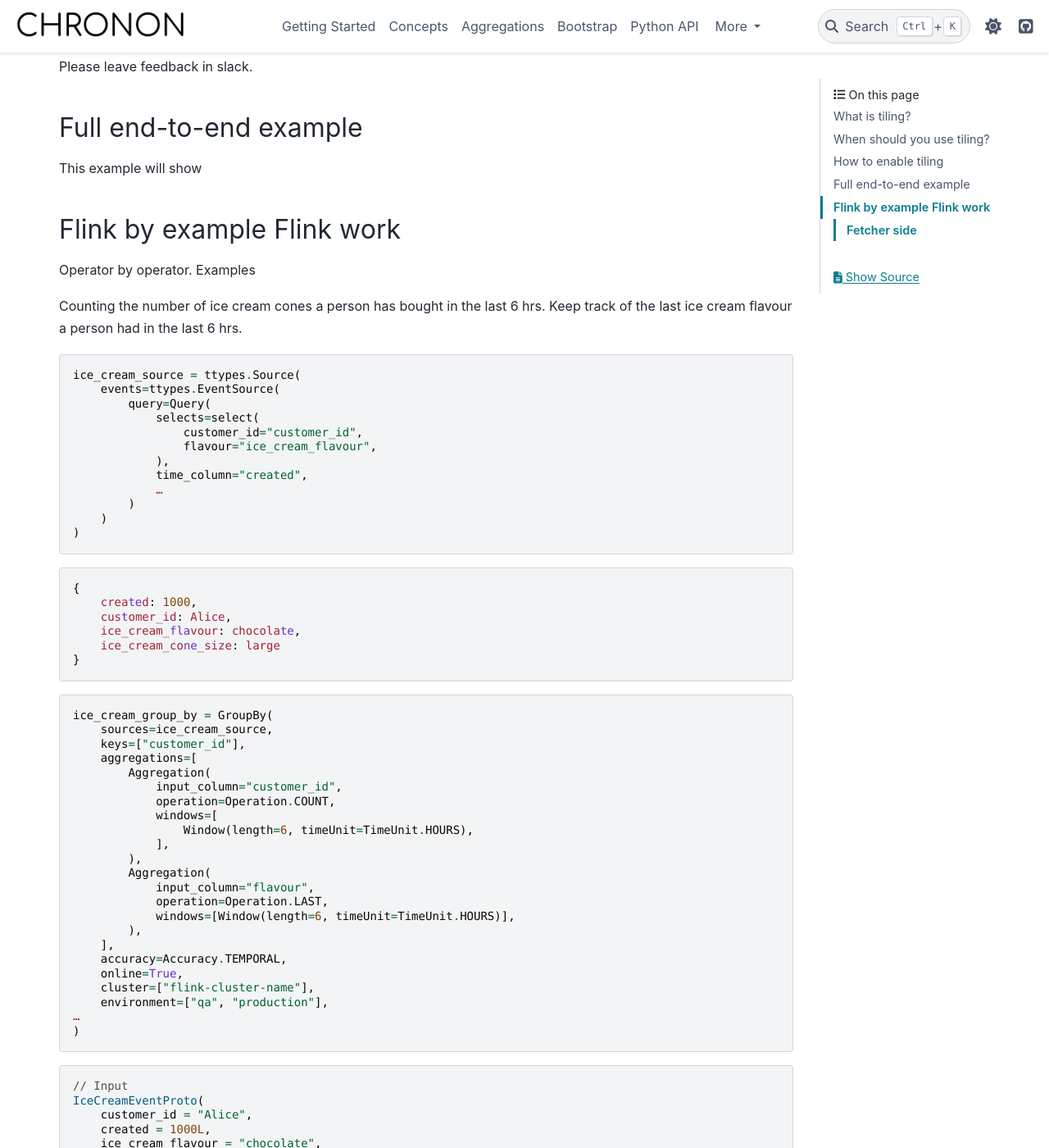
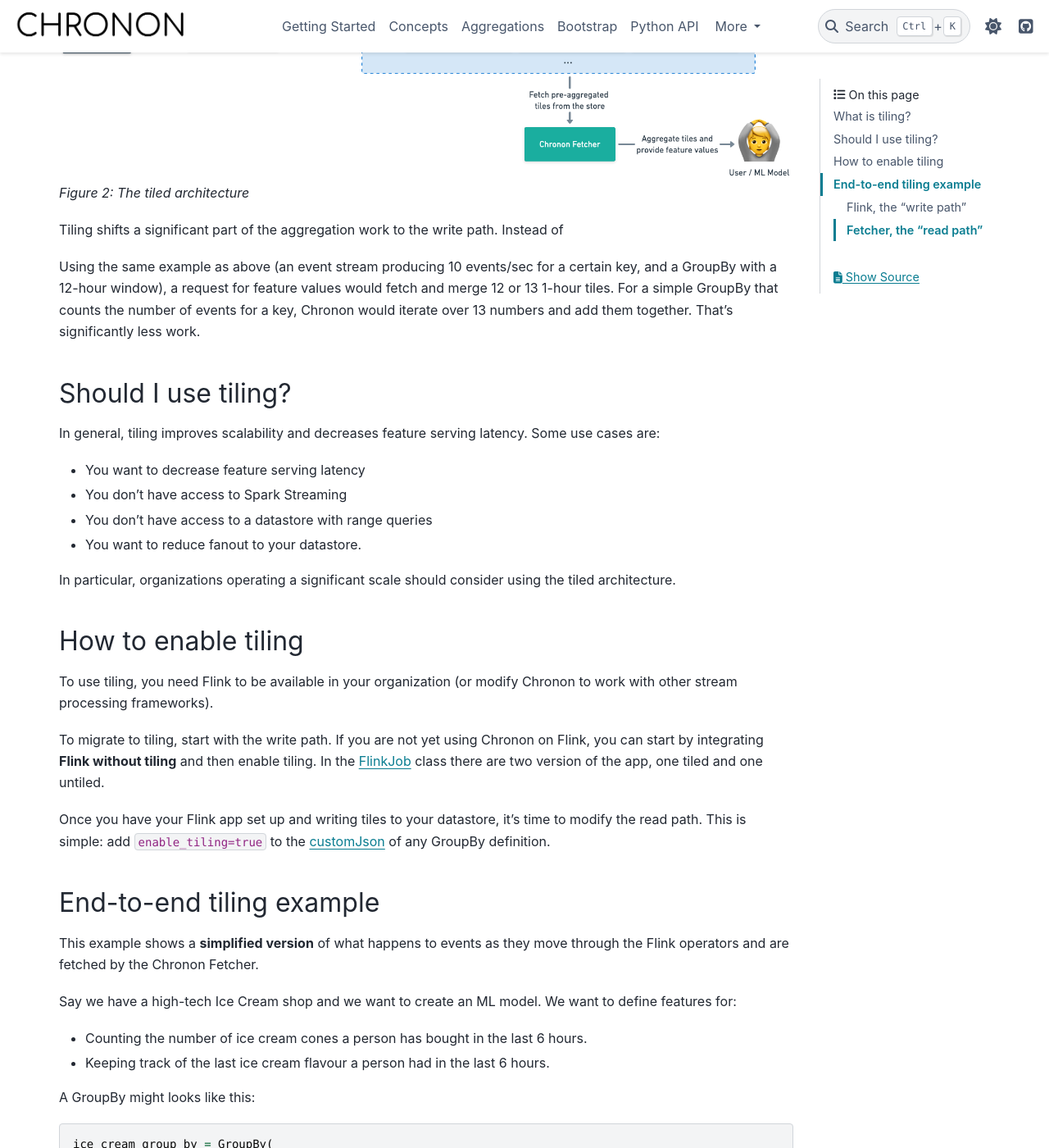
Before and after one commit to airbnb/chronon, a Sphinx documentation site: the page built from docs/source/Tiled_Architecture.md, in a window 1280 px wide and 1400 px high, scrolled down 1373 px. Shown: the whole window at 82% size. Built offline with Sphinx 7.4.7 and the PyData theme 0.15.4, drawn with Linux system fonts in a browser that asks for light colours; some of the changed text lies outside the part shown.

Commit message:
First draft done

````diff
--- a/docs/source/Tiled_Architecture.md
+++ b/docs/source/Tiled_Architecture.md
@@ -1,87 +1,85 @@
 
 # Tiled Architecture
 
-**Warning**: Tiling is an experimental feature that is still in the process of being open-sourced.
+**Important**: Tiling is a new feature that is still in the process of being open-sourced.
 
 ## What is tiling?
 
-The tiled architecture is a
+Tiling or the tiled architecture is a modification to Chronon's online architecture to store pre-aggregates (also known as "IRs" or Intermediate Representations) in the Key-Value store instead of individual events.
 
-Short summary. Intended for companies operating at significant scale.
+The primary purpose of tiling is to increase scalability and decrease feature serving latency.
 
-Requires [Flink](https://flink.apache.org/)
+The tiled architecture, as it is now, requires [Flink](https://flink.apache.org/).
 
-The regular, untiled version
-- Architecture, image
+### Chronon without tiling
+The regular, untiled version works as pictured in Figure 1.
+- The "write" path: reads an event stream, processes the events in Spark, then writes them out to a datastore.
+- The "read" path: reads O(events) events from the store, aggregates them, and returns the feature values to the user.
+
+![Architecture](../images/Untiled_Architecture.png)
+_Figure 1: The untiled architecture_
+
+At scale, aggregating O(n) events each time there is a request can become costly. For example, if you have an event stream producing 10 events/sec for a certain key, a request for a feature with a 12-hour window will have to fetch and aggregate 432,000 events every single time. For a simple GroupBy that counts the number of events for a key, Chronon would iterate over 432,000 items and count the total.
+
+### Chronon with tiling
+The tiled architecture, depicted in Figure 2, works differently:
+- The "write" path: reads an event stream, processes and pre-aggregates the events in a stateful Flink app, then writes out the pre-aggregates to "tiles" in the store.
+- The "read" path: reads O(tiles) tiles from the store, merges the pre-aggregates, and returns the feature values to the user.
 
 ![Architecture](../images/Tiled_Architecture.png)
+_Figure 2: The tiled architecture_
 
-The tiled version
-- Architecture, image
+Tiling shifts a significant part of the aggregation work to the write path. Instead of
 
-![Architecture](../images/Untiled_Architecture.png)
+Using the same example as above (an event stream producing 10 events/sec for a certain key, and a GroupBy with a 12-hour window), a request for feature values would fetch and merge 12 or 13 1-hour tiles. For a simple GroupBy that counts the number of events for a key, Chronon would iterate over 13 numbers and add them together. That's significantly less work.
 
-## When should you use tiling?
+## Should I use tiling?
 
-If you need performance, or don’t have a KV store with range queries
+In general, tiling improves scalability and decreases feature serving latency. Some use cases are:
+- You want to decrease feature serving latency
+- You don't have access to Spark Streaming
+- You don't have access to a datastore with range queries
+- You want to reduce fanout to your datastore.
 
+In particular, organizations operating a significant scale should consider using the tiled architecture.
 
 ## How to enable tiling
 
-Look at the Flink code.
+To use tiling, you need Flink to be available in your organization (or modify Chronon to work with other stream processing frameworks).
 
-Reference PRs.
+To migrate to tiling, start with the write path. If you are not yet using Chronon on Flink, you can start by integrating **Flink without tiling** and then enable tiling. In the [FlinkJob](https://github.com/airbnb/chronon/blob/master/flink/src/main/scala/ai/chronon/flink/FlinkJob.scala) class there are two version of the app, one tiled and one untiled.
 
+Once you have your Flink app set up and writing tiles to your datastore, it's time to modify the read path. This is simple: add `enable_tiling=true` to the [customJson](https://github.com/airbnb/chronon/blob/48b789dd2c216c62bbf1d74fbf4e779f23db541f/api/py/ai/chronon/group_by.py#L561) of any GroupBy definition.
 
-Please leave feedback in slack.
+## End-to-end tiling example
 
-## Full end-to-end example
+This example shows a **simplified version** of what happens to events as they move through the Flink operators and are fetched by the Chronon Fetcher.
 
-This example will show
+Say we have a high-tech Ice Cream shop and we want to create an ML model. We want to define features for:
+- Counting the number of ice cream cones a person has bought in the last 6 hours.
+- Keeping track of the last ice cream flavour a person had in the last 6 hours.
 
-## Flink by example Flink work
-
-Operator by operator. Examples
-
-Counting the number of ice cream cones a person has bought in the last 6 hrs.
-Keep track of the last ice cream flavour a person had in the last 6 hrs.
-
-
-```python
-ice_cream_source = ttypes.Source(
-    events=ttypes.EventSource(
-        query=Query(
-            selects=select(
-                customer_id="customer_id",
-                flavour="ice_cream_flavour",
-            ),
-            time_column="created",
-            …
-        )
-    )
-)
-```
-
-```json
-{
-    created: 1000,
-    customer_id: Alice,
-    ice_cream_flavour: chocolate,
-    ice_cream_cone_size: large
-}
-```
-
+A GroupBy might looks like this:
 ```python
 ice_cream_group_by = GroupBy(
-    sources=ice_cream_source,
+    sources=Source(
+        events=ttypes.EventSource(
+            query=Query(
+                selects=select(
+                    customer_id="customer_id",
+                    flavour="ice_cream_flavour",
+                ),
+                time_column="created",
+                …
+            )
+        )
+    ),
     keys=["customer_id"],
     aggregations=[
         Aggregation(
             input_column="customer_id",
             operation=Operation.COUNT,
-            windows=[
-                Window(length=6, timeUnit=TimeUnit.HOURS),
-            ],
+            windows=[Window(length=6, timeUnit=TimeUnit.HOURS)],
         ),
         Aggregation(
             input_column="flavour",
@@ -91,11 +89,38 @@
     ],
     accuracy=Accuracy.TEMPORAL,
     online=True,
-    cluster=["flink-cluster-name"],
-    environment=["qa", "production"],
-…
+    …
 )
 ```
+
+### Flink, the "write path"
+
+The Flink job contains five main operators
+ 1. Source - Reads events of type `T` from a source, which is often a Kafka topic. The generic type `T` could be a Scala case class, [Thrift](https://thrift.apache.org/), [Proto](https://protobuf.dev/), etc.
+ 2. Spark expression evaluation - Evaluates the Spark SQL expression in the GroupBy and projects and filters the input data. This runs Spark inside the Flink app using CatalystUtil.
+ 3. Window/tiling - This is main tiling operator. It uses a window to aggregate incoming events and keep track of the IRs. It outputs the pre-aggregates on every event so they are written out to the KV store and the fetcher has access to fresh values.
+ 4. Avro conversion - Finishes [Avro](https://avro.apache.org/)-converting the output of the window (the IRs) to a form that can be written out to the KV store (PutRequest object).
+ 5. KV store sink - Writes the `PutRequest` objects to the KV store using the `AsyncDataStream` API.
+
+Counting the number of ice cream cones a person has bought in the last 6 hrs.
+Keep track of the last ice cream flavour a person had in the last 6 hrs.
+
+#### 1. Source
+
+The Source operator consumes from Kafka and deserializes the events into typed objects. For our Ice Cream shop example, we have this Proto:
+
+```json
+IceCreamEventProto(
+     customer_id: _root_.scala.Predef.String = "",
+     created: _root_.scala.Long = 0L,
+     ice_cream_flavour: _root_.scala.Predef.String = "",
+     ice_cream_cone_size: _root_.scala.Predef.String = "",
+)
+```
+
+#### 2. Spark expression evaluation
+
+Here, the operator takes the object of type `T`, performs the selects and filters defined in the GroupBy, and outputs a `Map[String, Any]`.
 
 ```scala
 // Input
@@ -103,7 +128,7 @@
     customer_id = "Alice",
     created = 1000L,
     ice_cream_flavour = "chocolate",
-    ice_cream_cone_size =  "large" // Not used
+    ice_cream_cone_size =  "large" // Not used in GroupBy definition
 )
 // Output
 Map(
@@ -113,13 +138,42 @@
 )
 ```
 
-### Fetcher side
+#### 3. Window operator
 
-From batch KV store
+The window operator pre-aggregates the incoming `Map(String -> Any)` and outputs an array of IRs. Example:
+
+Event 1 comes in with `Map("Alice", 1000L, "chocolate")`.
+- Pre-aggregates for key "Alice": `[count: 1, last_flavour: "chocolate"]`
+
+Event 2 comes in for `Map("Bob", 1200L, "strawberry")`
+- Pre-aggregates for key "Bob": `[count: 1, last_flavour: "strawberry"]`
+
+Event 3 comes in `Map("Alice", 1500L, "olive oil")`
+- Pre-aggregates for key "Alice": `[count: 2, last_flavour: "olive oil"]`
+
+#### 4. Avro conversion
+
+This operator uses Avro to finish encoding the array of IRs into bytes and creates a `PutRequest`.
+
+Input: `[2, "olive oil"]`
+
+Output: `PutRequest(keyBytes: a927dcc=, valueBytes: d823eaa82==, ...)` (varies depending on your specific `KVStore` implementation).
+
+#### 5. KVStore Sink
+
+The final operator writes to the KV store.
+
+### Fetcher, the "read path"
+
+To serve the data Flink stored in the KV store, the fetcher will fetch all the necessary tiles from the KV store(s), decode them using Avro, merge the pre-aggregates, and return the feature values to the user.
+
+In our example, suppose we have two KV stores, one batch and one online.
+
+Fetch IRs the batch KV store and decode it:
 ```
-[-3:00, 0:00) -> [4, "chocolate"]
+[-9:00, 00:00) -> [4, "chocolate"]
 ```
-From online KV store
+Fetch tiles from the online KV store (these were written by Flink):
 ```
 [0:00, 1:00) -> [1, "chocolate"]
 [1:00, 2:00) -> [2, "vanilla"]
````
